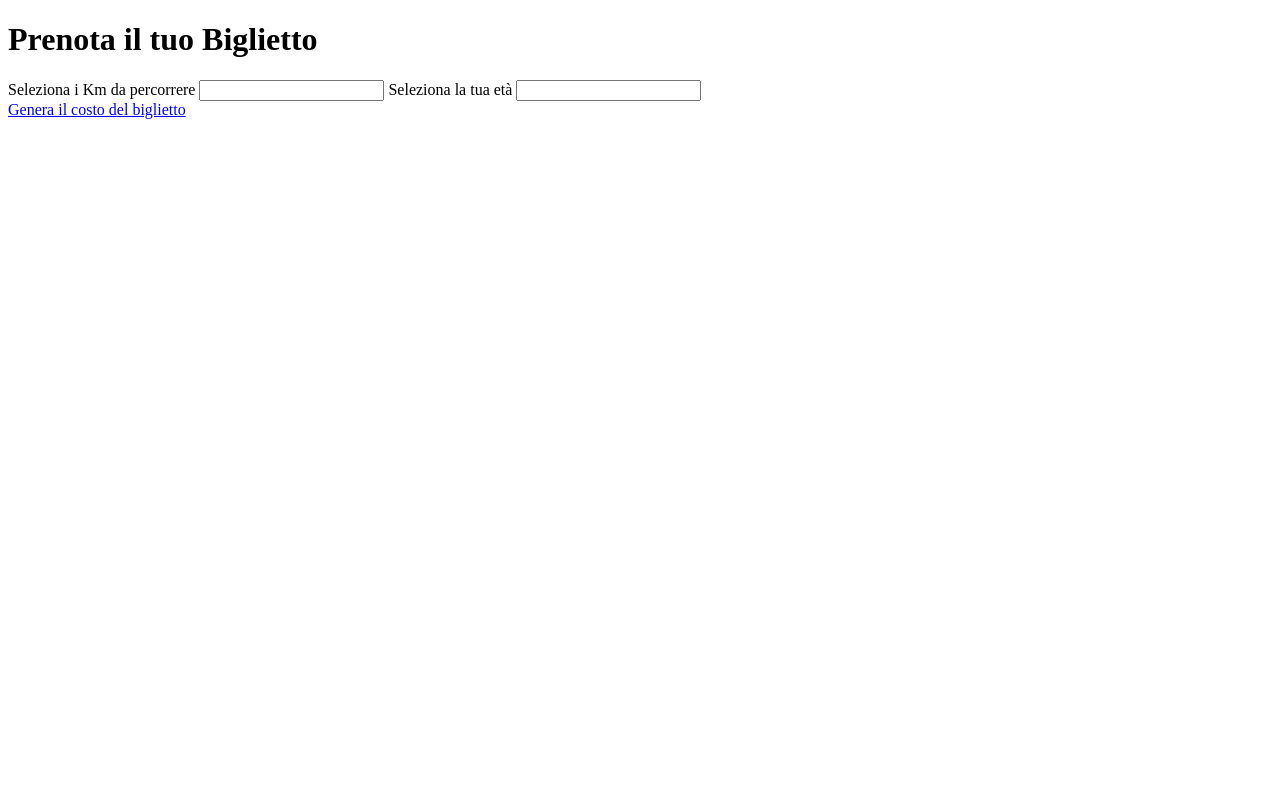
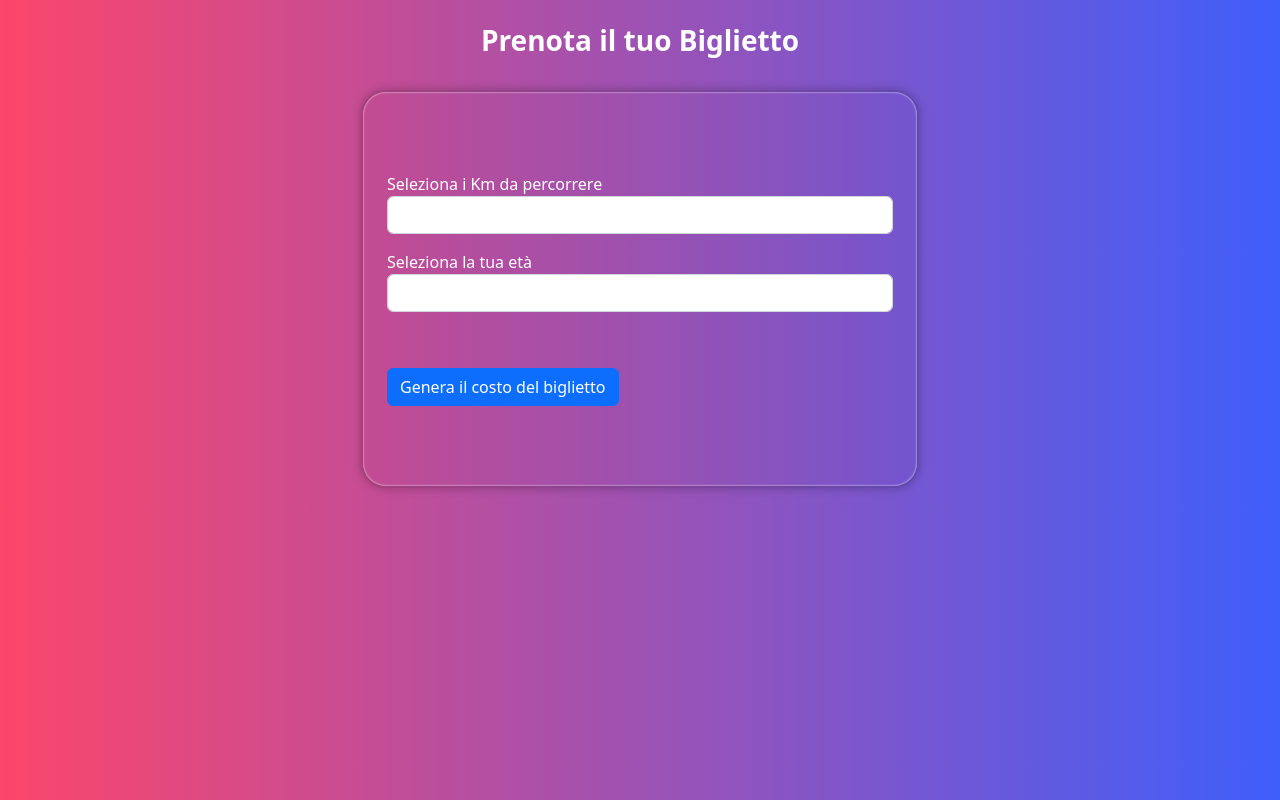
Before and after one commit to RiccardoNestola/js-biglietto-treno-form, a plain HTML site: page index.html in a window 1280 px wide. Drawn offline with nearby package versions, Linux system fonts and the light colour scheme.

Commit message:
add bootstrap and css

```diff
--- a/css/style.css
+++ b/css/style.css
@@ -0,0 +1,20 @@
+
+body {
+    background: linear-gradient(90deg, #FC466B 0%, #3F5EFB 100%);
+    background-position: center;
+    background-size: cover;
+    background-repeat: no-repeat;
+    height: 100vh;
+
+}
+
+.wrapper{
+    width: 50%;
+    color: white;
+    margin: 0 auto;
+    border: 2px solid rgba(0, 0, 0, .15);
+    border-radius: 25px;
+    box-shadow: 0 0 10px rgba(0, 0, 0, .25), inset 0 0 2px 0px white;
+    background: rgba(0, 0, 0, .0125);
+
+}
--- a/index.html
+++ b/index.html
@@ -4,33 +4,51 @@
     <meta charset="UTF-8">
     <meta http-equiv="X-UA-Compatible" content="IE=edge">
     <meta name="viewport" content="width=device-width, initial-scale=1.0">
+    <link rel="stylesheet" href="https://cdnjs.cloudflare.com/ajax/libs/font-awesome/6.2.1/css/all.min.css">
+    <link rel="preconnect" href="https://fonts.googleapis.com">
+    <link rel="preconnect" href="https://fonts.gstatic.com" crossorigin>
+    <link href="https://fonts.googleapis.com/css2?family=Poppins:wght@200;400;500;600;700&display=swap" rel="stylesheet">
+    <link href="https://cdn.jsdelivr.net/npm/bootstrap@5.2.2/dist/css/bootstrap.min.css" rel="stylesheet" integrity="sha384-Zenh87qX5JnK2Jl0vWa8Ck2rdkQ2Bzep5IDxbcnCeuOxjzrPF/et3URy9Bv1WTRi" crossorigin="anonymous">
     <link rel="stylesheet" href="./css/style.css">
     <title>Biglietto treno Form</title>
 </head>
 <body>
 
     <main>
-    <h1>
+        <div class="container">
+
+
+        <div class="row">
+            <div class="col-12 d-flex justify-content-center py-4">
+                <h1 class="fs-3 fw-bold text-white">
                     Prenota il tuo Biglietto
                 </h1>
+            </div>
+        </div>
 
-    <form>
+    <div class="wrapper p-4">
+
+            <form class="py-5">
+                <div class="form-group py-2">
                 <label for="kmNumber">Seleziona i Km da percorrere</label>
-        <input type="number" id="kmNumber">
-
+                <input type="number" class="form-control" id="kmNumber">
+                </div>
+                <div class="form-group py-2">
                 <label for="ageNumber">Seleziona la tua età</label>
-        <input type="number" id="ageNumber">
+                <input type="number" class="form-control" id="ageNumber">
+                </div>
             </form>
 
-    <a href="#" class="button">
+            <a href="#" class="button btn btn-primary">
                 Genera il costo del biglietto
 
             </a>
 
-    <h2 id="output">
+            <h2 class="py-4" id="output">
 
             </h2>
-
+    </div>
+</div>
     </main>
 
 
@@ -44,6 +62,9 @@
 
 
 
+
     <script type="text/javascript" src="./js/script.js"></script>
+    <script src="https://cdn.jsdelivr.net/npm/bootstrap@5.2.2/dist/js/bootstrap.bundle.min.js" integrity="sha384-OERcA2EqjJCMA+/3y+gxIOqMEjwtxJY7qPCqsdltbNJuaOe923+mo//f6V8Qbsw3" crossorigin="anonymous"></script>
+
 </body>
 </html>
```
Lines whose indentation alone changed are shown as unchanged.
